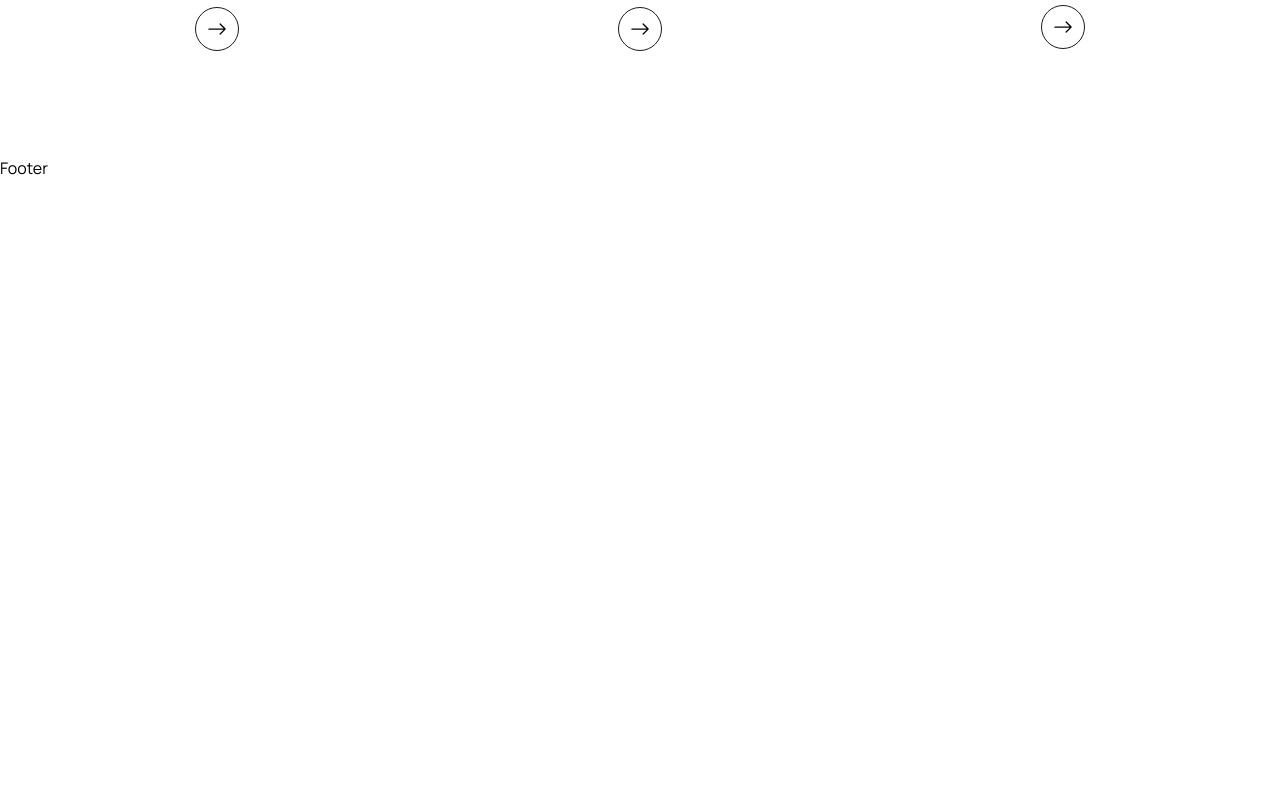
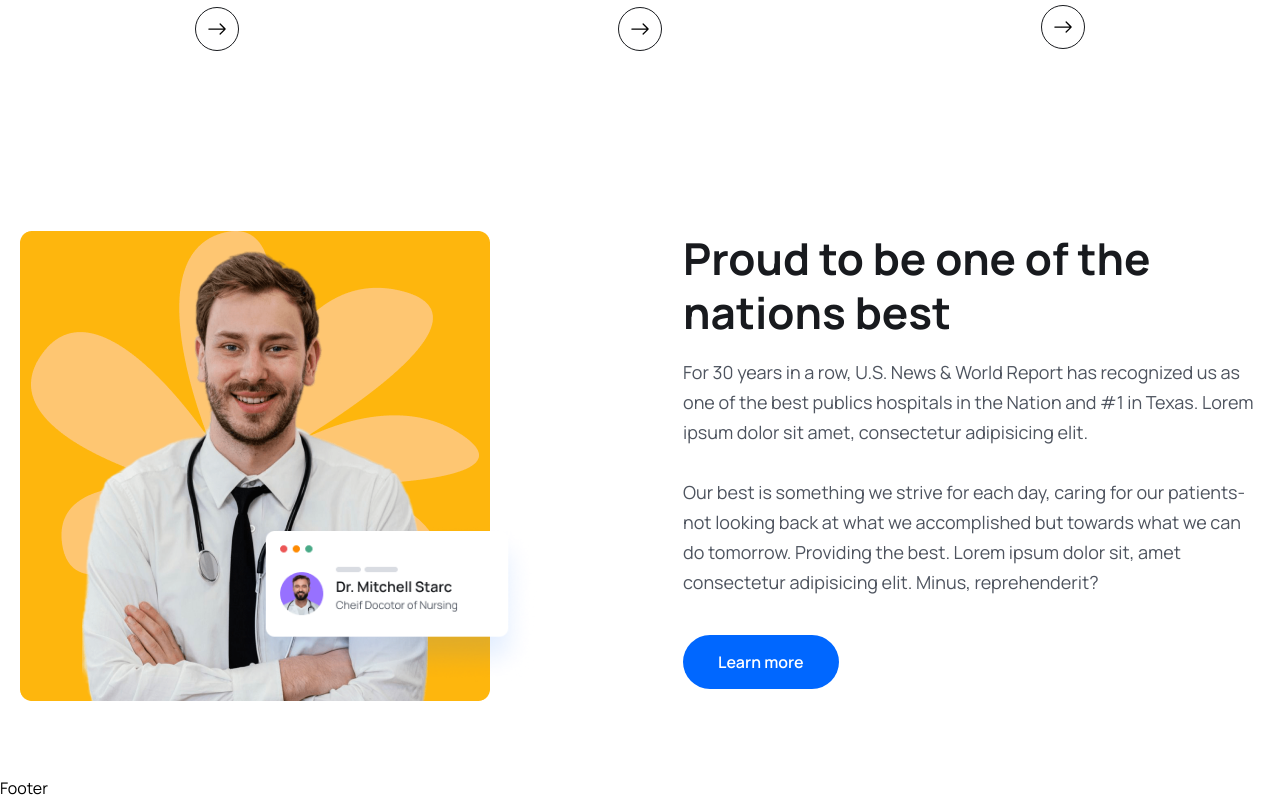
Before and after one commit to Goat95/medicare, a React (Vite) app in the folder frontend/: page / in a window 1280 px wide. Shown: the part 1526-2326 px from the top of the page. Before the commit the page ends 1706 px from the top, so only its background shows below. Built offline with nearby package versions, Linux system fonts and the light colour scheme; the HTML template or start-up script is replaced by a standard one.

Commit message:
feat: implement about section

```diff
--- /dev/null
+++ b/frontend/src/components/About/About.jsx
@@ -0,0 +1,42 @@
+import { Link } from "react-router-dom";
+
+import aboutImg from "../../assets/images/about.png";
+import aboutCardImg from "../../assets/images/about-card.png";
+
+const About = () => {
+  return (
+    <section>
+      <div className="container">
+        <div className="flex justify-between gap-[50px] lg:gap-[130px] xl:gap-0 flex-col lg:flex-row">
+          {/* about img */}
+          <div className="relative w-3/4 lg:w-1/2 xl:w-[770px] z-10 order-2 lg:order-1">
+            <img src={aboutImg} alt="about image" />
+            <div className="absolute z-20 bottom-4 w-[200px] md:w-[300px] right-[-30%] md:right-[-7%] lg:right-[22%]">
+              <img src={aboutCardImg} alt="about card image" />
+            </div>
+          </div>
+          {/* about content */}
+          <div className="w-full lg:w-1/2 xl:w-[670px] order-1 lg:order-2">
+            <h2 className="heading">Proud to be one of the nations best</h2>
+            <p className="text__para">
+              For 30 years in a row, U.S. News & World Report has recognized us
+              as one of the best publics hospitals in the Nation and #1 in
+              Texas. Lorem ipsum dolor sit amet, consectetur adipisicing elit.
+            </p>
+            <p className="text__para mt-[30px]">
+              Our best is something we strive for each day, caring for our
+              patients-not looking back at what we accomplished but towards what
+              we can do tomorrow. Providing the best. Lorem ipsum dolor sit,
+              amet consectetur adipisicing elit. Minus, reprehenderit?
+            </p>
+            <Link to="/">
+              <button className="btn">Learn more</button>
+            </Link>
+          </div>
+        </div>
+      </div>
+    </section>
+  );
+};
+
+export default About;
--- a/frontend/src/pages/Home.jsx
+++ b/frontend/src/pages/Home.jsx
@@ -7,6 +7,8 @@
 import icon01 from "../assets/images/icon01.png";
 import icon02 from "../assets/images/icon02.png";
 import icon03 from "../assets/images/icon03.png";
+
+import About from "../components/About/About";
 
 const Home = () => {
   return (
@@ -73,6 +75,7 @@
           </div>
         </div>
       </section>
+
       {/* hero section end */}
       <section>
         <div className="container">
@@ -149,6 +152,8 @@
           </div>
         </div>
       </section>
+
+      <About />
     </>
   );
 };
```
